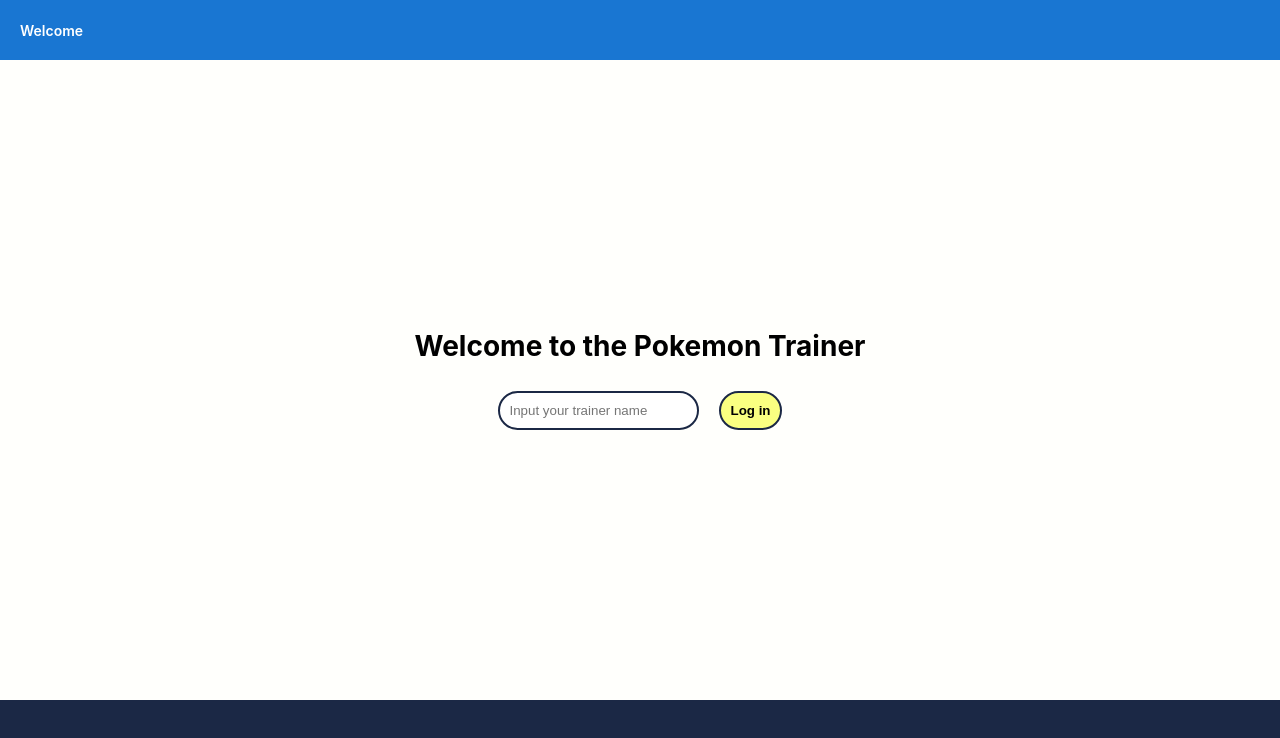
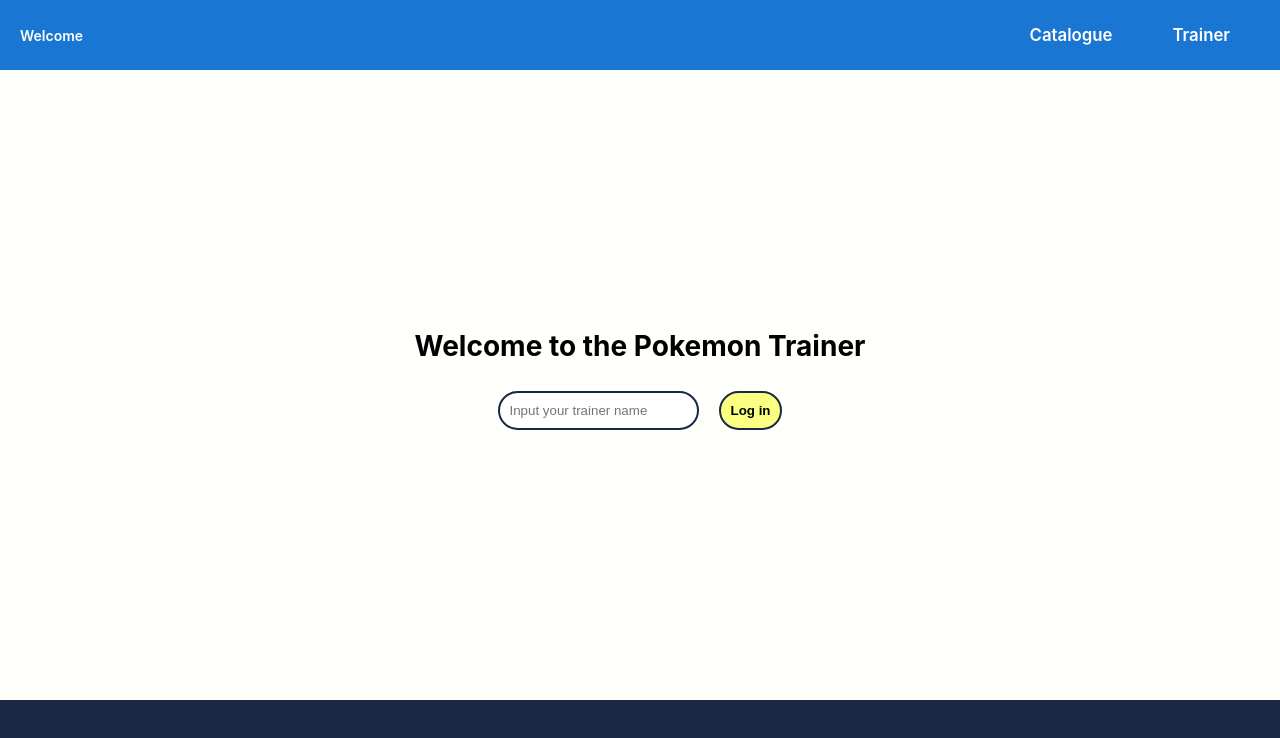
Before and after one commit to Tooppa/pokemon-trainer, an Angular app: page / in a window 1280 px wide. Shown: the top 738 px of the page. Built offline with nearby package versions, Linux system fonts and the light colour scheme; no server answers.

Commit message:
FEAT: navigation links to the header with hover styling

```diff
--- a/src/app/app.component.html
+++ b/src/app/app.component.html
@@ -1,5 +1,9 @@
 <div class="toolbar" role="banner">
   <span>Welcome</span>
+  <div class="links">
+    <a [routerLink]="['/catalogue']">Catalogue</a>
+    <a [routerLink]="['/trainer']">Trainer</a>
+  </div>
 </div>
 
 <div class="container">
--- a/src/app/app.component.scss
+++ b/src/app/app.component.scss
@@ -9,15 +9,33 @@
     top: 0;
     left: 0;
     right: 0;
-    height: 60px;
+    height: 70px;
     display: flex;
+    flex-direction: row;
     align-items: center;
     background-color: #1976d2;
     color: white;
     font-weight: 600;
 }
 .toolbar > span{
-    padding-left: 20px;
+    padding: 20px;
+}
+.links{
+    margin-left: auto;
+}
+a{
+    padding: 10px;
+    margin-right: 40px;
+    color: white;
+    text-decoration: none;
+    font-size: larger;
+    border-radius: 20px;
+}
+a:hover{
+    text-decoration: underline;
+}
+a:active{
+    color: #1B2845;
 }
 
 .container{
```
